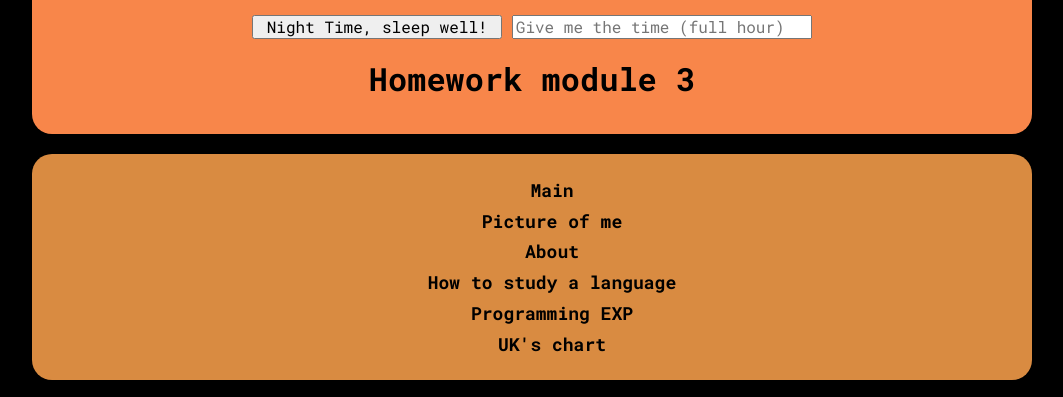
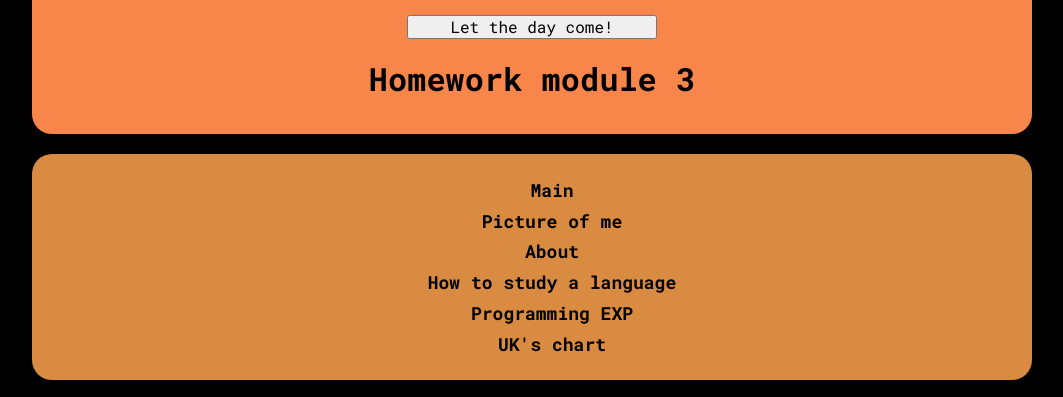
Before and after one commit to MarcinkPawel/homepage, a plain HTML site: page index.html in a window 1280 px wide. Both pictures are taken after a click on the button "Let the night come!". Shown: the top 397 px of the page, without its empty margins (108-1171 px from the left). Drawn offline with nearby package versions, Linux system fonts and the light colour scheme.

Commit message:
JS refactoring

```diff
--- a/index.html
+++ b/index.html
@@ -26,7 +26,6 @@
 <body class="body">
     <header class="header" id="main">
         <button class="button"><span class="magic">Let the night come!</span></button>
-        <input type="number" name="hour" class="clock" max="24" step="1" placeholder="Give me the time (full hour)">
         <h1>Homework module 3</h1>
     </header>
     <nav class="nav">
--- a/js/script.js
+++ b/js/script.js
@@ -1,20 +1,19 @@
-let buttonElement = document.querySelector(".button");
-let bodyElement = document.querySelector(".body");
-let magicElement = document.querySelector(".magic");
-let clockElement = document.querySelector(".clock");
-let hours = [8, 9, 10, 11, 12, 13, 14, 15, 16, 17, 18, 19, 20];
-
-buttonElement.addEventListener("click", () => {
-
-    clockTime = +clockElement.value;
-
-    if (hours.includes(clockTime)) {
-        magicElement.innerText = "It's too early!";
-
-    } else {
-        magicElement.innerText = "Night Time, sleep well!";
-        bodyElement.classList.toggle("dark");
+{
+    const hello = () => {
+        console.log("Hi there, I hope you enjoy this journey as me.")
     }
 
+    const buttonElement = document.querySelector(".button");
+
+    const onChangeBackgroundColor = () => {
+
+        const bodyElement = document.querySelector(".body");
+        const magicElement = document.querySelector(".magic");
+
+        bodyElement.classList.toggle("dark");
+        magicElement.innerText = bodyElement.classList.contains(".body--dark") ? "Let the night come!" : "Let the day come!";
+    }
+
+    buttonElement.addEventListener("click", onChangeBackgroundColor);
+
 }
-)
```
